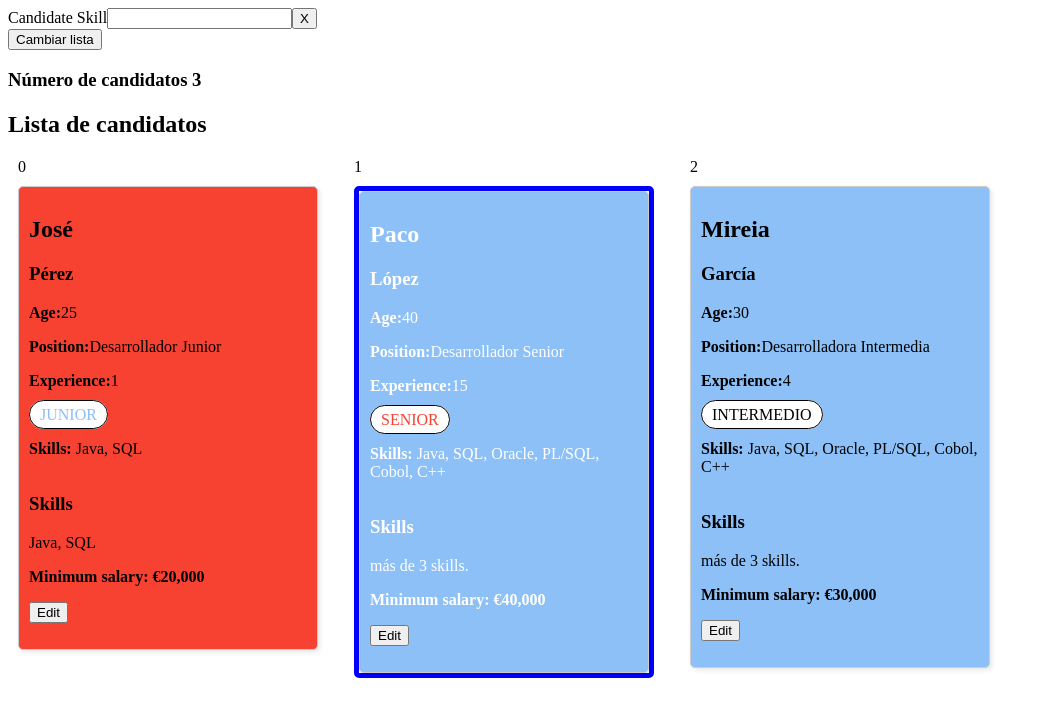
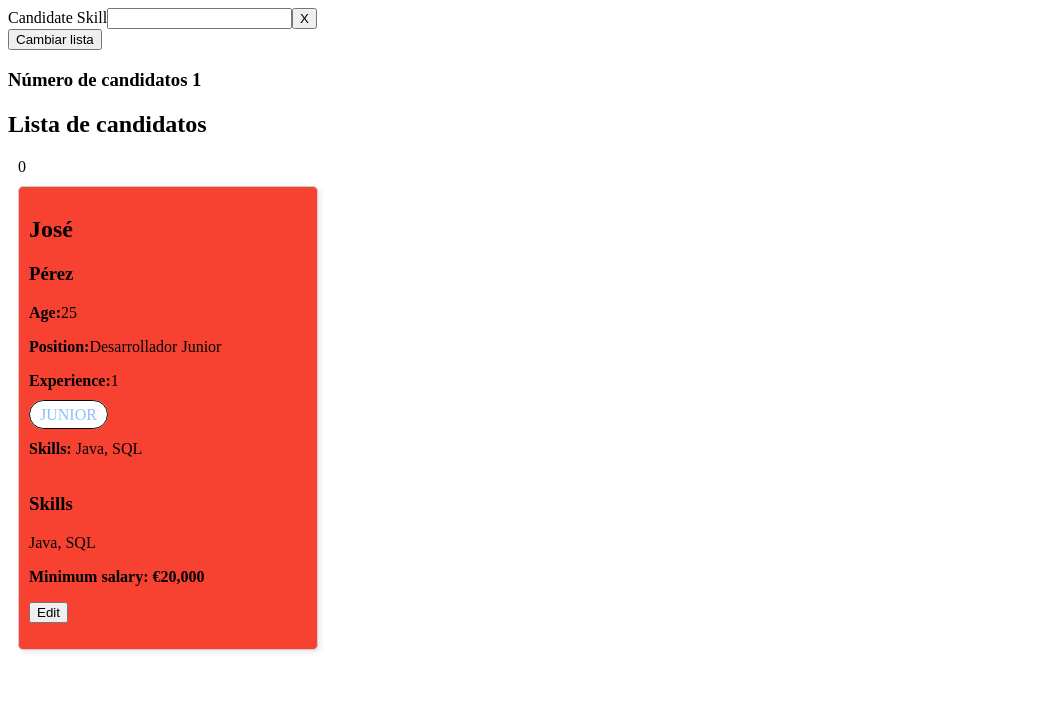
Before and after one commit to alexseik/angular-101-day-2, an Angular app: page / in a window 1280 px wide. Shown: the top 716 px of the page, without its empty margins (0-1047 px from the left). Built offline with nearby package versions, Linux system fonts and the light colour scheme.

Commit message:
feat: useValue

```diff
--- a/src/app/app.component.ts
+++ b/src/app/app.component.ts
@@ -2,11 +2,31 @@ import { Component, OnInit, ViewChild, ViewChildren } from '@angular/core';
 import { Candidate } from './models/candidate.model';
 import { CandidateComponent } from './components/candidate/candidate.component';
 import { CandidatesService } from './services/candidates.service';
+import { APP_CONFIG } from './config/app.config';
 
 @Component({
   selector: 'app-root',
   templateUrl: './app.component.html',
   styleUrls: ['./app.component.scss'],
+  providers: [
+    {
+      provide: APP_CONFIG,
+      useValue: {
+        candidates: [
+          {
+            id: 1,
+            name: 'josé    pérez',
+            age: 25,
+            position: 'Desarrollador Junior',
+            experience: 1,
+            salary: 20000,
+            skills: ['Java', 'SQL'],
+          },
+        ],
+      },
+    },
+    CandidatesService,
+  ],
 })
 export class AppComponent implements OnInit {
   title = 'candidates-frontend';
--- /dev/null
+++ b/src/app/config/app.config.ts
@@ -0,0 +1,42 @@
+import { InjectionToken } from '@angular/core';
+import { Candidate } from '../models/candidate.model';
+
+export interface AppConfig {
+  candidates: Candidate[];
+}
+
+export const APP_CONFIG = new InjectionToken<AppConfig>('app.config');
+
+const Candidates: Candidate[] = [
+  {
+    id: 1,
+    name: 'josé    pérez',
+    age: 25,
+    position: 'Desarrollador Junior',
+    experience: 1,
+    salary: 20000,
+    skills: ['Java', 'SQL'],
+  },
+  {
+    id: 2,
+    name: 'Paco López',
+    age: 40,
+    position: 'Desarrollador Senior',
+    experience: 15,
+    salary: 40000,
+    skills: ['Java', 'SQL', 'Oracle', 'PL/SQL', 'Cobol', 'C++'],
+  },
+  {
+    id: 3,
+    name: 'Mireia García',
+    age: 30,
+    position: 'Desarrolladora Intermedia',
+    experience: 4,
+    salary: 30000,
+    skills: ['Java', 'SQL', 'Oracle', 'PL/SQL', 'Cobol', 'C++'],
+  },
+];
+
+export const Config: AppConfig = {
+  candidates: Candidates,
+};
--- a/src/app/services/candidates.service.ts
+++ b/src/app/services/candidates.service.ts
@@ -1,41 +1,18 @@
-import { Injectable } from '@angular/core';
+import { Inject, Injectable } from '@angular/core';
 import { Candidate } from '../models/candidate.model';
+import { APP_CONFIG, AppConfig } from '../config/app.config';
 
 @Injectable({
   providedIn: 'root',
 })
 export class CandidatesService {
-  private candidates: Candidate[] = [
-    {
-      id: 1,
-      name: 'josé    pérez',
-      age: 25,
-      position: 'Desarrollador Junior',
-      experience: 1,
-      salary: 20000,
-      skills: ['Java', 'SQL'],
-    },
-    {
-      id: 2,
-      name: 'Paco López',
-      age: 40,
-      position: 'Desarrollador Senior',
-      experience: 15,
-      salary: 40000,
-      skills: ['Java', 'SQL', 'Oracle', 'PL/SQL', 'Cobol', 'C++'],
-    },
-    {
-      id: 3,
-      name: 'Mireia García',
-      age: 30,
-      position: 'Desarrolladora Intermedia',
-      experience: 4,
-      salary: 30000,
-      skills: ['Java', 'SQL', 'Oracle', 'PL/SQL', 'Cobol', 'C++'],
-    },
-  ];
+  candidates: Candidate[] = [];
 
-  constructor() {}
+  constructor(@Inject(APP_CONFIG) private config: AppConfig) {
+    if (this.config && this.config.candidates) {
+      this.candidates = this.config.candidates;
+    }
+  }
 
   getCandidates() {
     return this.candidates;
```
Also changed, not shown: src/app/app.module.ts (+16 -2 lines).
